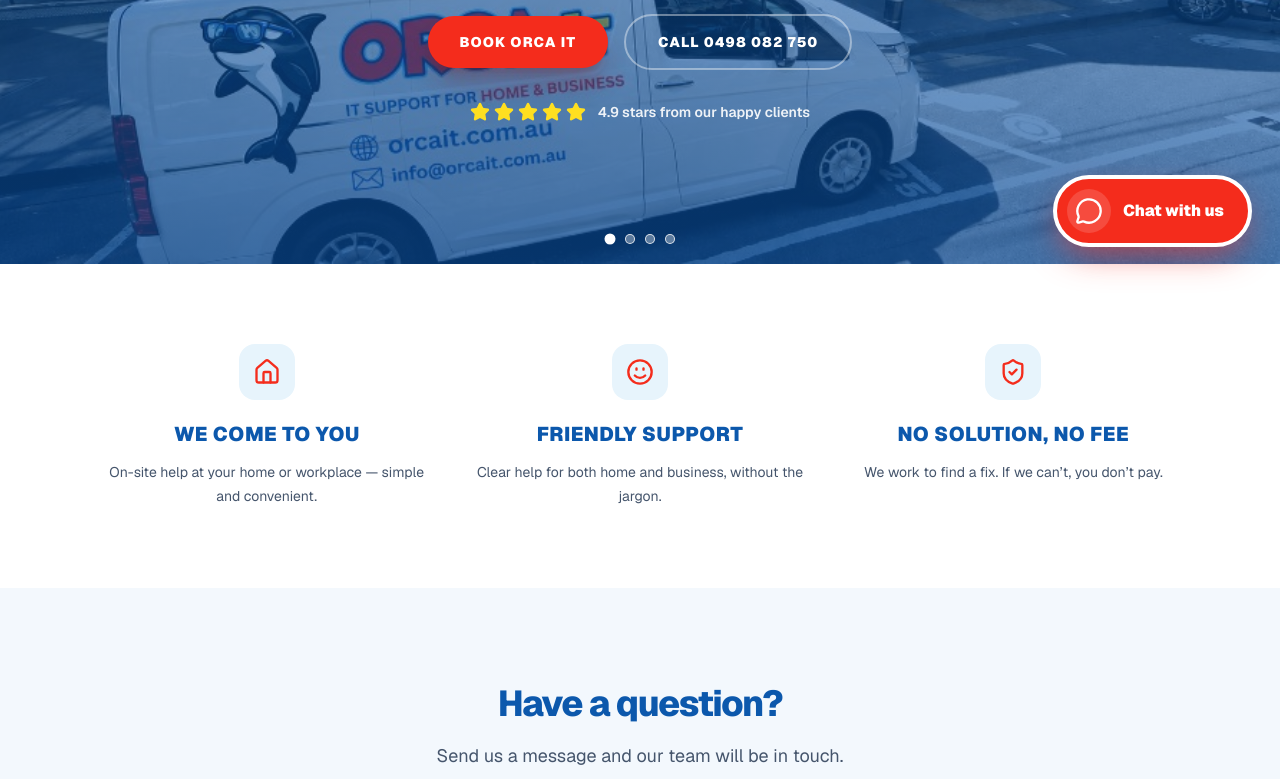
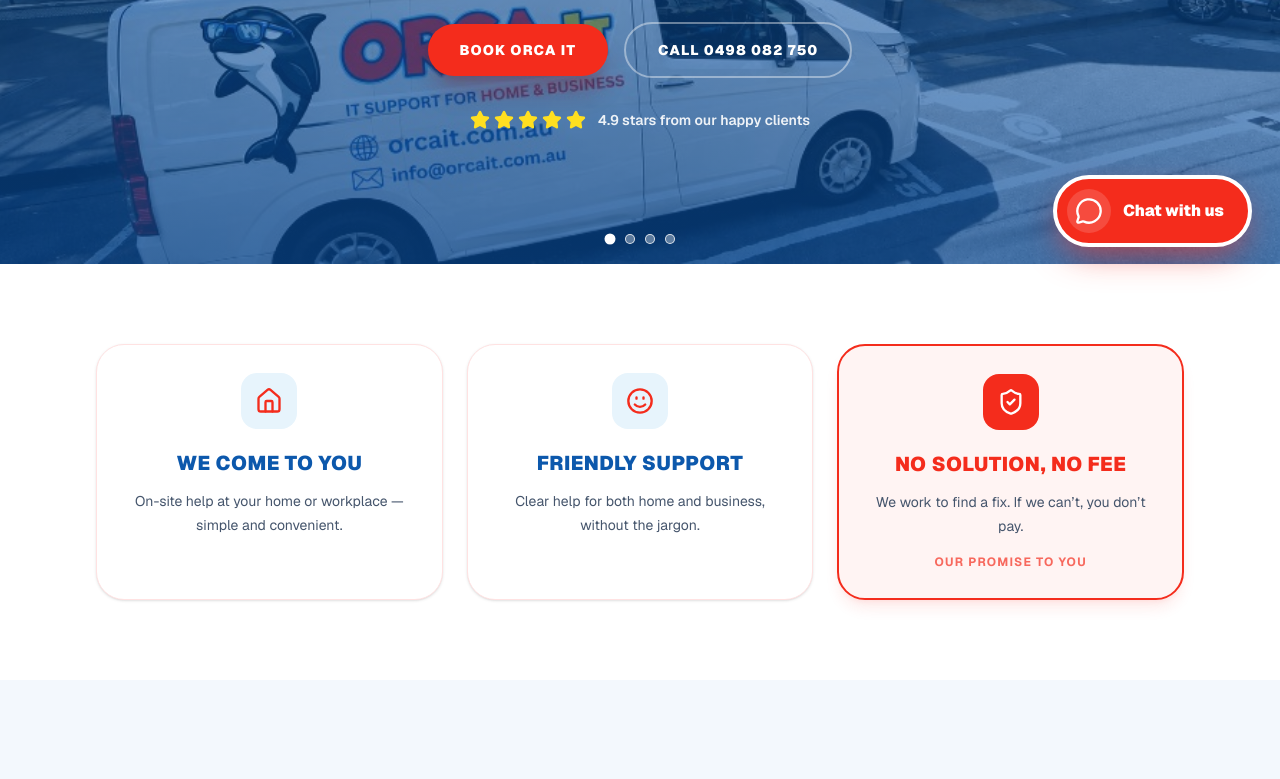
Before and after one commit to kawalrazak/OrcaIT, a Next.js app in the folder OrcaITWeb/: page / in a window 1280 px wide. Shown: the part 525-1304 px from the top of the page. Built offline with nearby package versions, Linux system fonts and the light colour scheme.

Commit message:
Make No Solution No Fee more prominent on the homepage.
Hero badge now white with icon, and the promises section highlights it with a red border, background tint and 'Our promise to you' label.

Co-authored-by: Cursor <cursoragent@cursor.com>

```diff
--- a/OrcaITWeb/src/app/page.tsx
+++ b/OrcaITWeb/src/app/page.tsx
@@ -60,7 +60,8 @@ export default function HomePage() {
 
         <div className="relative mx-auto flex min-h-[70vh] max-w-7xl flex-col justify-center px-5 py-20 sm:min-h-[78vh] lg:px-8">
           <div className="mx-auto max-w-4xl text-center">
-            <p className="mb-4 inline-flex rounded-full bg-brand-fun px-4 py-1.5 text-xs font-black uppercase tracking-[0.16em] text-white">
+            <p className="mb-5 inline-flex items-center gap-2 rounded-full bg-white px-5 py-2.5 text-sm font-black uppercase tracking-[0.14em] text-brand-fun shadow-lg shadow-white/20">
+              <ShieldCheck className="size-5" />
               No solution, no fee
             </p>
             <h1 className="text-3xl font-extrabold leading-tight tracking-[-0.04em] text-white sm:text-5xl lg:text-6xl">
@@ -99,18 +100,41 @@ export default function HomePage() {
       </section>
 
       <section className="bg-white py-16 lg:py-20">
-        <div className="mx-auto grid max-w-6xl gap-8 px-5 sm:grid-cols-3 lg:px-8">
-          {promises.map(({ icon: Icon, title, copy }) => (
-            <article key={title} className="text-center">
-              <span className="mx-auto grid size-14 place-items-center rounded-2xl bg-brand-mist text-brand-fun">
+        <div className="mx-auto grid max-w-6xl gap-6 px-5 sm:grid-cols-3 lg:px-8">
+          {promises.map(({ icon: Icon, title, copy }) => {
+            const isHighlight = title === "No solution, no fee";
+            return (
+              <article
+                key={title}
+                className={`rounded-[1.75rem] p-7 text-center transition ${
+                  isHighlight
+                    ? "border-2 border-brand-fun bg-brand-fun/5 shadow-lg shadow-brand-fun/10"
+                    : "border border-red-100 bg-white shadow-sm"
+                }`}
+              >
+                <span
+                  className={`mx-auto grid size-14 place-items-center rounded-2xl ${
+                    isHighlight ? "bg-brand-fun text-white" : "bg-brand-mist text-brand-fun"
+                  }`}
+                >
                   <Icon className="size-7" />
                 </span>
-              <h2 className="mt-5 text-xl font-black uppercase tracking-wide text-brand-navy">
+                <h2
+                  className={`mt-5 text-xl font-black uppercase tracking-wide ${
+                    isHighlight ? "text-brand-fun" : "text-brand-navy"
+                  }`}
+                >
                   {title}
                 </h2>
                 <p className="mt-3 text-sm leading-6 text-slate-600">{copy}</p>
+                {isHighlight ? (
+                  <p className="mt-4 text-xs font-bold uppercase tracking-widest text-brand-fun/70">
+                    Our promise to you
+                  </p>
+                ) : null}
               </article>
-          ))}
+            );
+          })}
         </div>
       </section>
 
```
Lines whose indentation alone changed are shown as unchanged.
